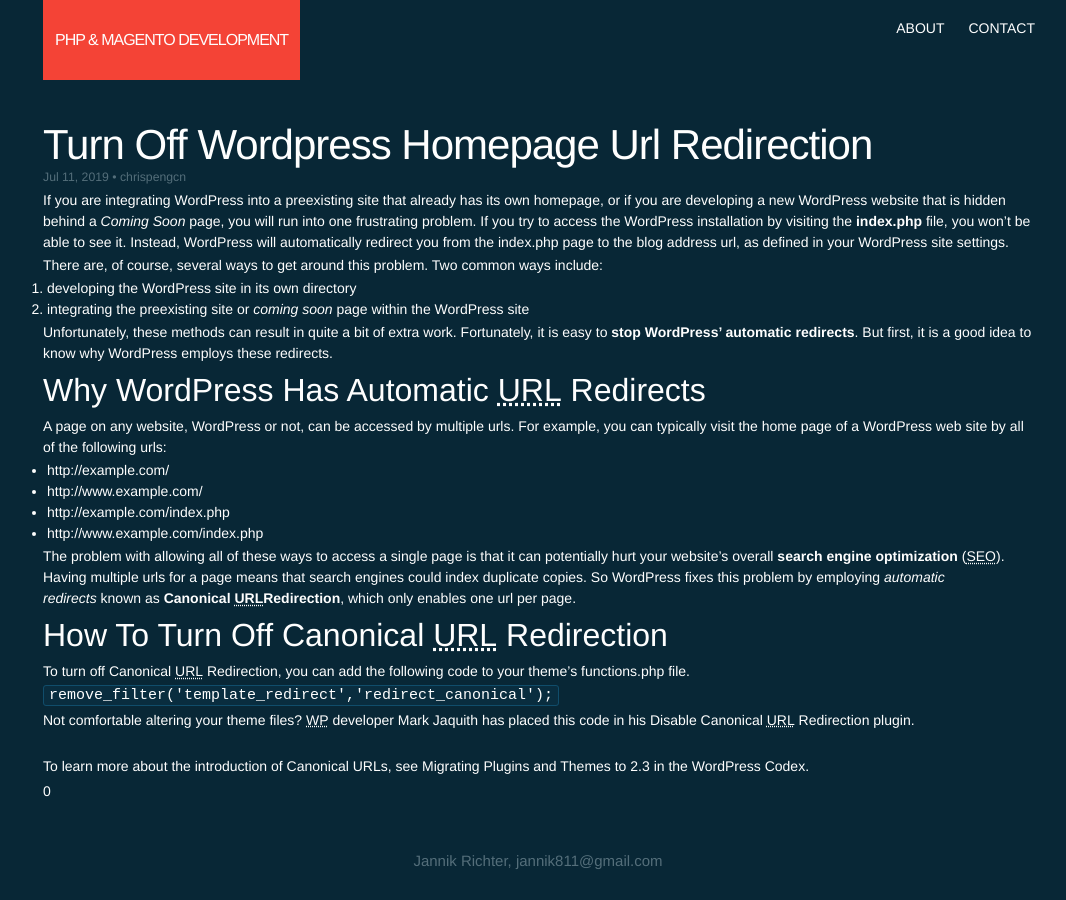
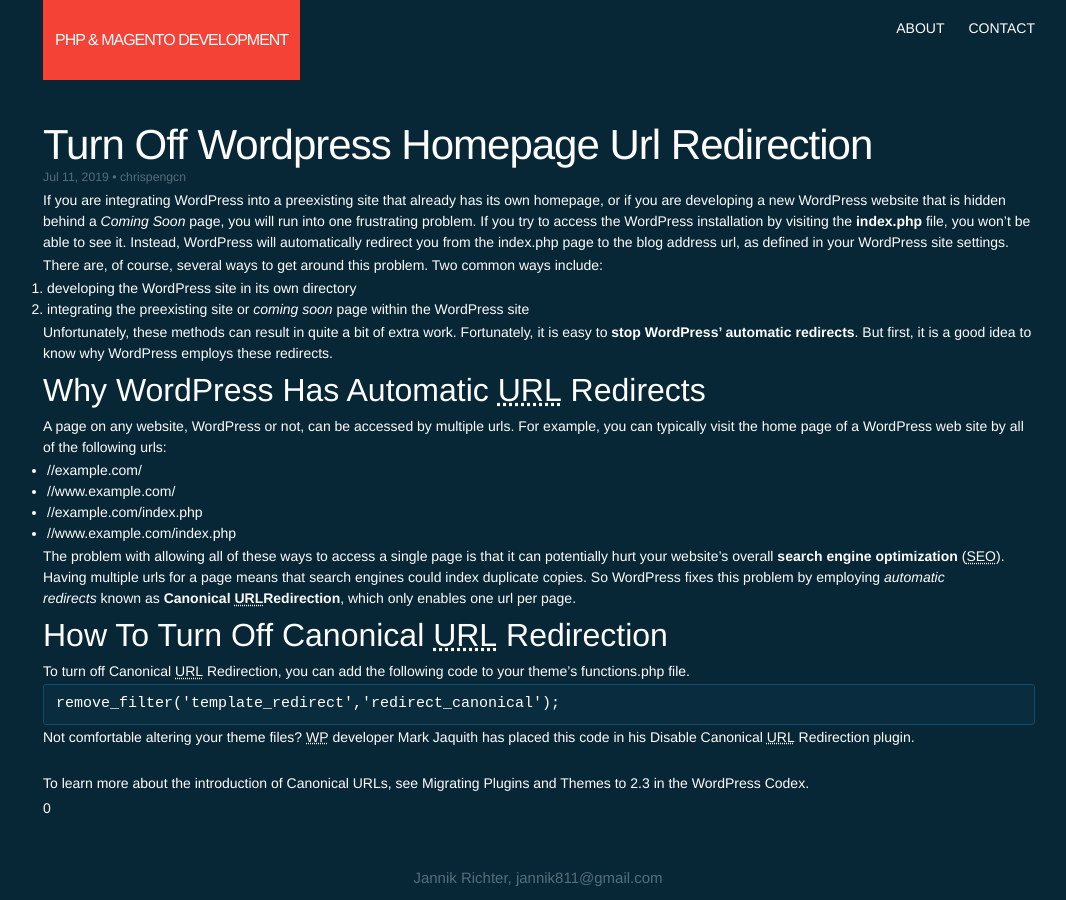
Before and after one commit to chrispengcn/chrispengcn.github.io, a Jekyll site: the page built from _posts/2019-07-11-turn-off-wordpress-homepage-url-redirection.md, in a window 1280 px wide. Shown: the whole page, without its empty margins (101-1167 px from the left). Built offline with Jekyll 4.4.1, drawn with Linux system fonts in a browser that asks for light colours; some of the changed lines change nothing that is shown.

Commit message:
Syncing _posts/2019-07-11-turn-off-wordpress-homepage-url-redirection.md from WordPress at http://www.hss5.com (Prestashop &amp; Magento) - wpghs

```diff
--- a/_posts/2019-07-11-turn-off-wordpress-homepage-url-redirection.md
+++ b/_posts/2019-07-11-turn-off-wordpress-homepage-url-redirection.md
@@ -22,20 +22,18 @@
 <h2>Why WordPress Has Automatic <acronym title="Uniform Resource Locator">URL</acronym> Redirects</h2>
 A page on any website, WordPress or not, can be accessed by multiple urls. For example, you can typically visit the home page of a WordPress web site by all of the following urls:
 <ul>
- 	<li>http://example.com/</li>
- 	<li>http://www.example.com/</li>
- 	<li>http://example.com/index.php</li>
- 	<li>http://www.example.com/index.php</li>
+ 	<li>//example.com/</li>
+ 	<li>//www.example.com/</li>
+ 	<li>//example.com/index.php</li>
+ 	<li>//www.example.com/index.php</li>
 </ul>
 The problem with allowing all of these ways to access a single page is that it can potentially hurt your website’s overall <strong>search engine optimization</strong> (<acronym title="Search Engine Optimization">SEO</acronym>). Having multiple urls for a page means that search engines could index duplicate copies. So WordPress fixes this problem by employing <em>automatic redirects</em> known as <strong>Canonical <acronym title="Uniform Resource Locator">URL</acronym>Redirection</strong>, which only enables one url per page.<em>
 </em>
 <h2>How To Turn Off Canonical <acronym title="Uniform Resource Locator">URL</acronym> Redirection</h2>
 To turn off Canonical <acronym title="Uniform Resource Locator">URL</acronym> Redirection, you can add the following code to your theme’s functions.php file.
-
-<code>remove_filter('template_redirect','redirect_canonical');</code>
-
-Not comfortable altering your theme files? <acronym title="WordPress">WP</acronym> developer Mark Jaquith has placed this code in his <a href="http://txfx.net/files/wordpress/disable-canonical-redirects.phps" target="_blank" rel="nofollow noopener noreferrer">Disable Canonical <acronym title="Uniform Resource Locator">URL</acronym> Redirection plugin</a>.
+<pre>remove_filter('template_redirect','redirect_canonical');</pre>
+Not comfortable altering your theme files? <acronym title="WordPress">WP</acronym> developer Mark Jaquith has placed this code in his <a href="//txfx.net/files/wordpress/disable-canonical-redirects.phps" target="_blank" rel="nofollow noopener noreferrer">Disable Canonical <acronym title="Uniform Resource Locator">URL</acronym> Redirection plugin</a>.
 
 &nbsp;
 
-To learn more about the introduction of Canonical URLs, see <a href="http://codex.wordpress.org/Migrating_Plugins_and_Themes_to_2.3#Canonical_URLs" target="_blank" rel="nofollow noopener noreferrer">Migrating Plugins and Themes to 2.3</a> in the WordPress Codex.
+To learn more about the introduction of Canonical URLs, see <a href="//codex.wordpress.org/Migrating_Plugins_and_Themes_to_2.3#Canonical_URLs" target="_blank" rel="nofollow noopener noreferrer">Migrating Plugins and Themes to 2.3</a> in the WordPress Codex.
```
